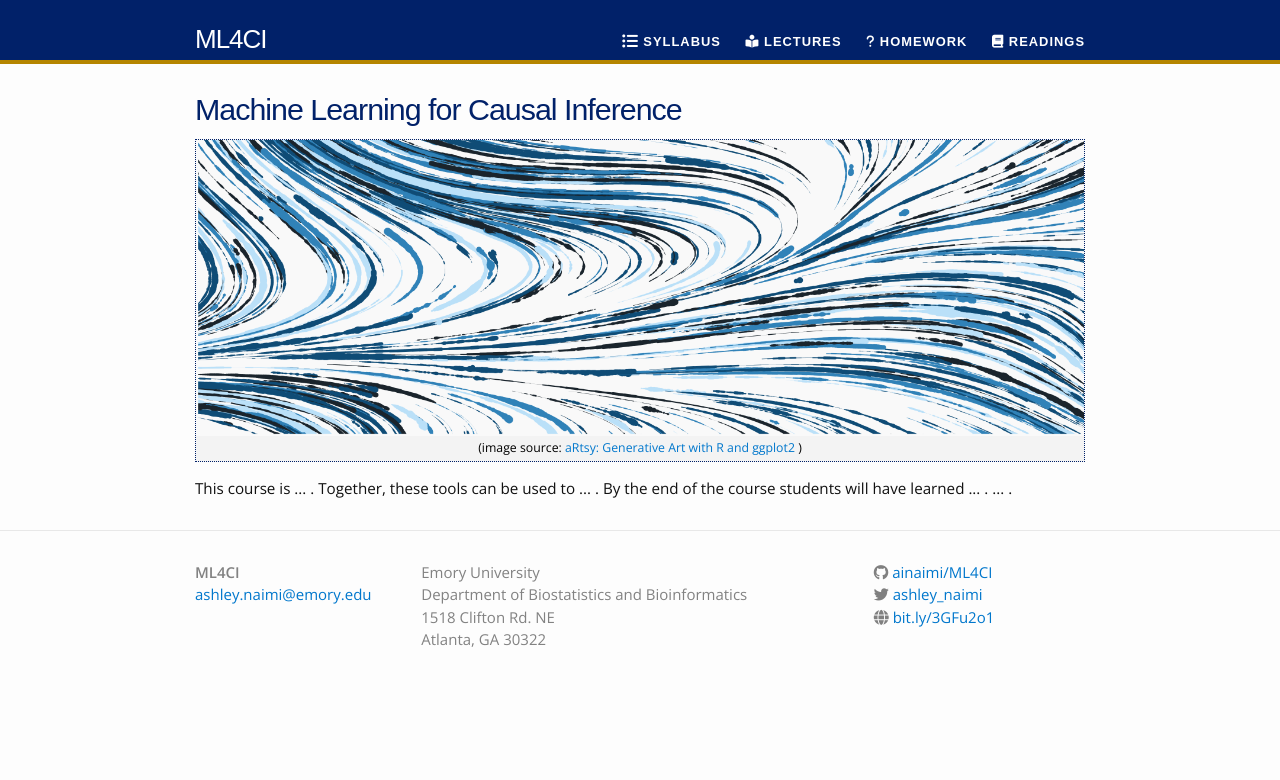
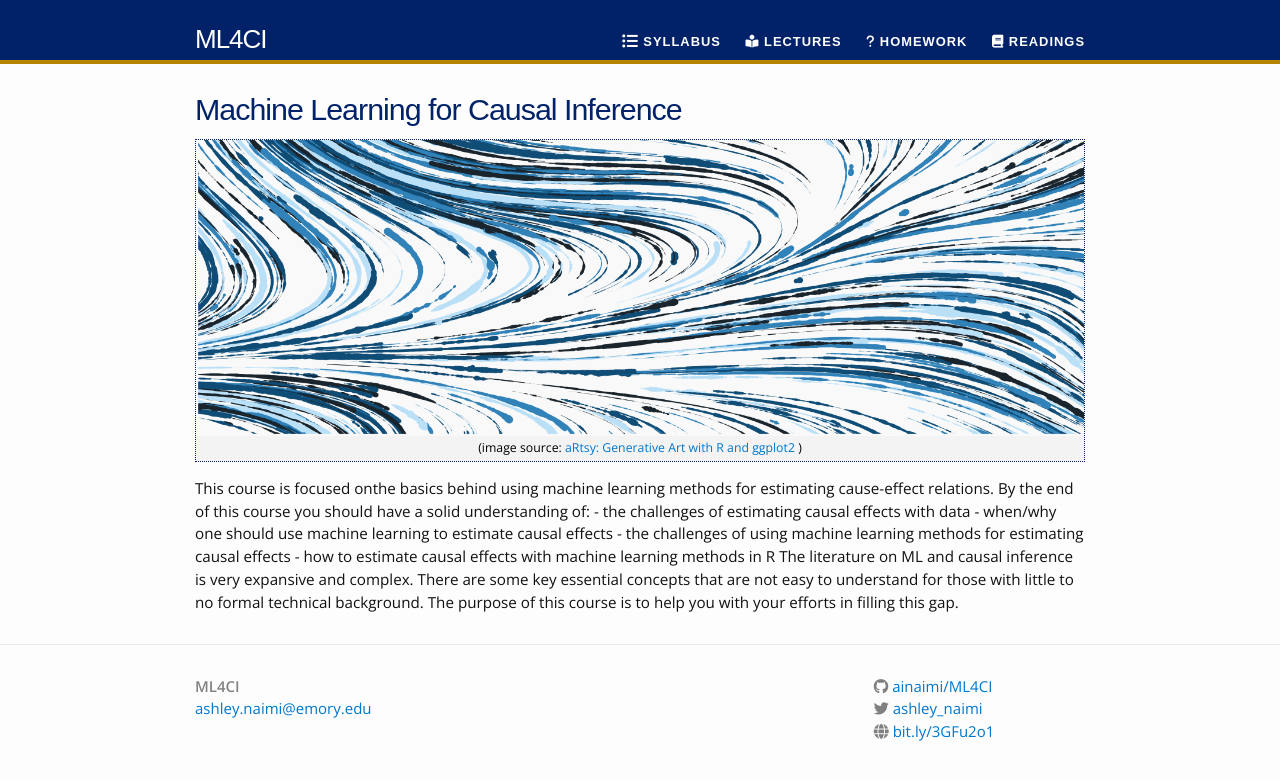
Before and after one commit to ainaimi/ML4CI, a Jekyll site: the page built from index.html, in a window 1280 px wide. Shown: the top 780 px of the page. Built offline with Jekyll 4.4.1, drawn with Linux system fonts in a browser that asks for light colours; nearby versions of some CDN libraries.

Commit message:
updated index page for website.

```diff
--- a/_config.yml
+++ b/_config.yml
@@ -2,9 +2,16 @@
 title: ML4CI
 subtitle: Machine Learning for Causal Inference
 description: |
-    This course is ... .
-    Together, these tools can be used to ... . By the end of the course students will have learned ... .
-    ... .
+    This course is focused onthe basics behind using machine learning methods for estimating cause-effect relations.
+
+    By the end of this course you should have a solid understanding of:
+
+        - the challenges of estimating causal effects with data
+        - when/why one should use machine learning to estimate causal effects
+        - the challenges of using machine learning methods for estimating causal effects
+        - how to estimate causal effects with machine learning methods in R
+
+    The literature on ML and causal inference is very expansive and complex. There are some key essential concepts that are not easy to understand for those with little to no formal technical background. The purpose of this course is to help you with your efforts in filling this gap.
 baseurl: "/ML4CI" # the github directory
 url: "https://ainaimi.github.io/" # the base hostname & protocol for your site
 
@@ -18,11 +25,11 @@
 twitter_username: ashley_naimi
 github_username:  ainaimi
 authorurl: "https://bit.ly/3GFu2o1"
-address: |
-    Emory University
-    Department of Biostatistics and Bioinformatics
-    1518 Clifton Rd. NE
-    Atlanta, GA 30322
+# address: |
+#     Emory University
+#     Department of Biostatistics and Bioinformatics
+#     1518 Clifton Rd. NE
+#     Atlanta, GA 30322
 
 # Use collection to manage records
 collections:
```
